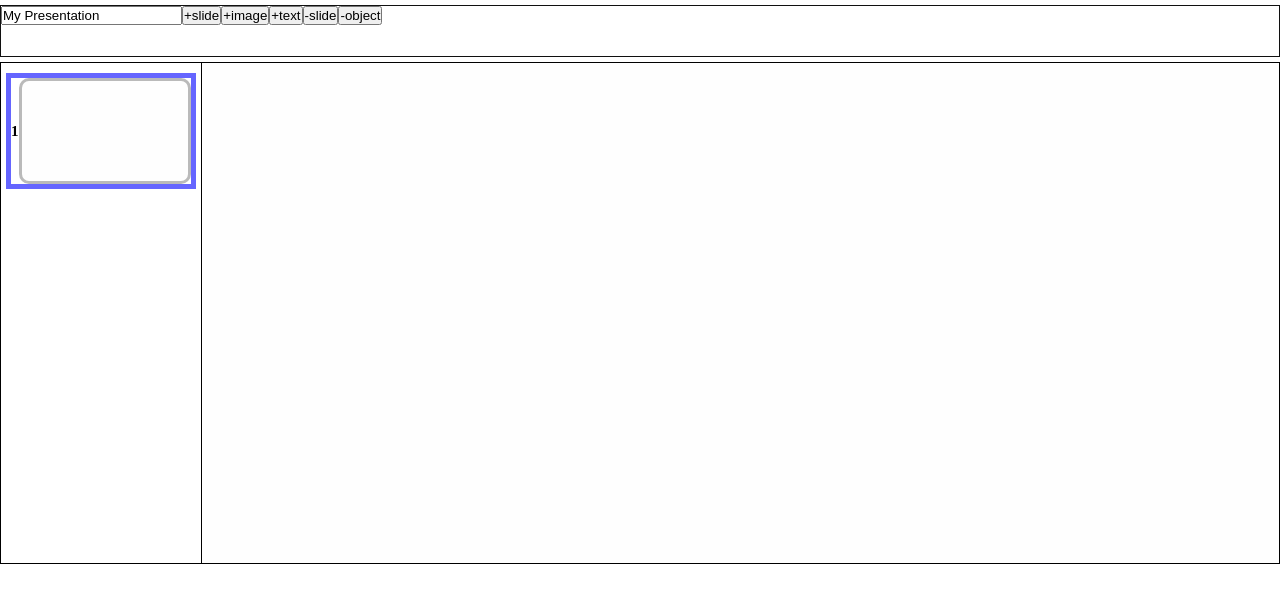
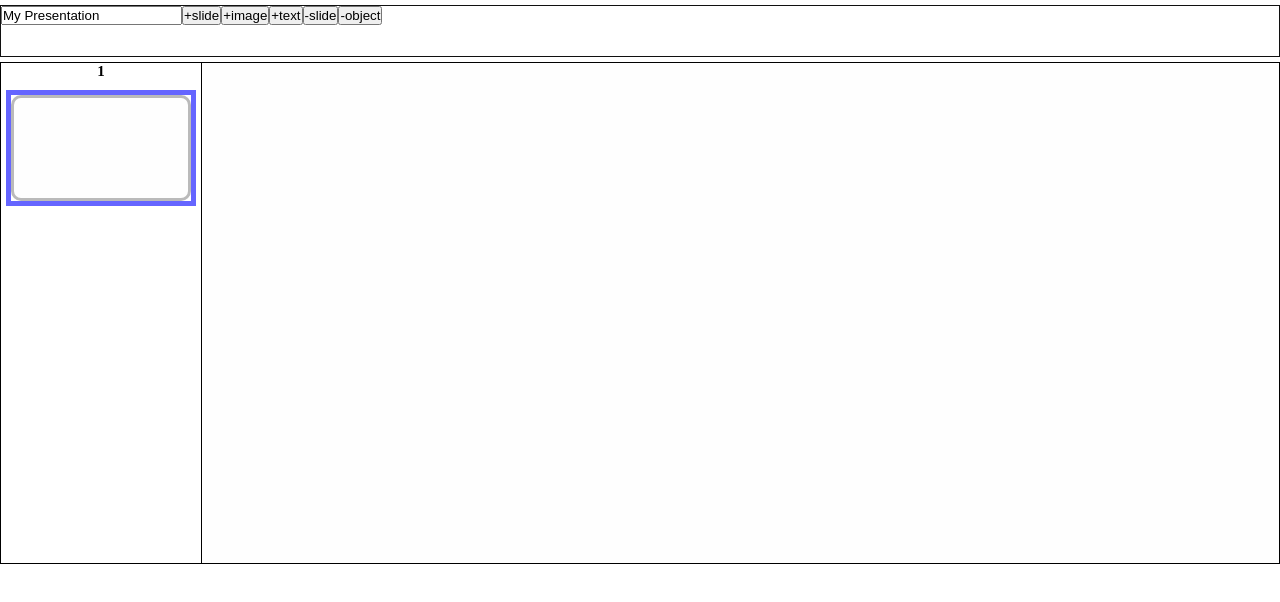
Before and after one commit to YaNeVLAD/Frontend_React, a React (Vite) app: page / in a window 1280 px wide. Shown: the top 602 px of the page. Built offline with nearby package versions, Linux system fonts and the light colour scheme.

Commit message:
Добавил функцию глубокого копирования. Доработал существующие функции. Переделал отображение превью слайда

```diff
--- /dev/null
+++ b/src/storage/deepCopy.ts
@@ -0,0 +1,18 @@
+/* eslint-disable @typescript-eslint/no-explicit-any */
+function deepCopy<T>(obj: T): T {
+    if (obj === null || typeof obj !== 'object') {
+        return obj
+    }
+
+    const result: any = Array.isArray(obj) ? [] : {}
+
+    for (const key in obj) {
+        if (Object.prototype.hasOwnProperty.call(obj, key)) {
+            result[key] = deepCopy(obj[key])
+        }
+    }
+
+    return result
+}
+
+export { deepCopy }
--- a/src/storage/functions.ts
+++ b/src/storage/functions.ts
@@ -1,6 +1,7 @@
 import { BASE_IMAGE } from "../common/BaseImage"
 import { BASE_TEXT_AREA } from "../common/BaseTextArea"
 import { EMPTY_SLIDE } from "../common/EmptySlide"
+import { deepCopy } from "./deepCopy"
 import { type ImageSrc, type PresentationType, type SlideType, type TextAreaType, type SolidColor, type GradientColor, type GlobalSelectionType, ImageType, SlideObjectType } from "./types"
 
 function changePresentationTitle(presentation: PresentationType, { title }: { title: string }): PresentationType {
@@ -91,61 +92,45 @@ function moveSlide(slideFrom: SlideType, slideTo: SlideType, presentation: Prese
     }
 }
 
-function changeSlideBackground(slide: SlideType, newBackground: SolidColor | GradientColor | ImageSrc, selection: GlobalSelectionType): SlideType {
-    if (selection.selectedSlide != slide) {
-        throw new Error('Can\'t change background of slide that isn\'t selected')
-    }
+function changeSlideBackground(presentation: PresentationType, { background }: { background: ImageSrc | SolidColor | GradientColor }): PresentationType {
+    const presentationCopy: PresentationType = deepCopy(presentation)
+
+
 
     return {
-        ...slide,
-        background: newBackground
+        ...presentation
     }
 }
 
 function addObject(presentation: PresentationType, { type }: { type: 'imageObj' | 'textObj' }): PresentationType {
-    const presentationCopy = {
-        ...presentation,
-        slides: [...presentation.slides],
-        selection: { ...presentation.selection }
+    const presentationCopy: PresentationType = deepCopy(presentation)
+
+    const selectedSlide = presentationCopy.slides.find(slide => slide.id === presentationCopy.selection.selectedSlide.id)
+
+    if (selectedSlide == undefined) return presentation
+
+    let newObject
+    if (type === 'imageObj') {
+        newObject = deepCopy(BASE_IMAGE)
+    } else {
+        newObject = deepCopy(BASE_TEXT_AREA)
     }
+    newObject.id = uuid()
 
-    if (type == 'imageObj') {
-        const image = {
-            ...BASE_IMAGE,
-            id: uuid(),
-        }
-        presentationCopy.selection.selectedSlide.objects.push(image)
-    } else {
-        const textArea = {
-            ...BASE_TEXT_AREA,
-            id: uuid(),
-        }
-        presentationCopy.selection.selectedSlide.objects.push(textArea)
-    }
+    selectedSlide.objects.push(newObject)
 
     return {
-        ...presentationCopy
+        ...presentationCopy,
+        selection: {
+            selectedSlide: selectedSlide
+        },
     }
 }
 
 function deleteObject(presentation: PresentationType): PresentationType {
     if (presentation.selection.selectedObject == undefined) return presentation
 
-    const presentationCopy: PresentationType = {
-        ...presentation,
-        slides: presentation.slides.map((slide) => ({
-            ...slide,
-            objects: slide.objects.map((obj) => ({ ...obj }))
-        }
-        )),
-        selection: {
-            ...presentation.selection,
-            selectedSlide: { ...presentation.selection.selectedSlide },
-            selectedObject: presentation.selection.selectedObject
-                ? { ...presentation.selection.selectedObject }
-                : undefined,
-        },
-    }
+    const presentationCopy: PresentationType = deepCopy(presentation)
 
     const selectedSlide = presentationCopy.slides.find((slide) => {
         if (slide.id == presentationCopy.selection.selectedSlide.id) return slide
--- a/src/views/slideCollection/SlideCollection.module.css
+++ b/src/views/slideCollection/SlideCollection.module.css
@@ -10,6 +10,7 @@
 
 .slideCollectionItemTitle {
     font-size: 15px;
+    text-align: center;
 }
 
 .slideCollectionItemDiv {
--- a/src/views/slideCollection/SlideCollection.tsx
+++ b/src/views/slideCollection/SlideCollection.tsx
@@ -16,20 +16,19 @@ function SlideCollection(slideCollectionProps: SlideCollectionProps) {
         <div className={style.slideCollection}>
             {
                 slideCollectionProps.slides.map(slide =>
-                    <div
-                        key={slide.id}
-                        className={style.slideCollectionItemDiv}
-                        style={slideCollectionProps.selectedSlideId == slide.id ? selectedSlideStyle : {}}>
-
+                    <div>
                         <h3 className={style.slideCollectionItemTitle}>
                             {slideCollectionProps.slides.indexOf(slide) + 1}
                         </h3>
-
-                        <SlidePreview
+                        <div
                             key={slide.id}
-                            id={slide.id}
-                            background={slide.background} />
-
+                            className={style.slideCollectionItemDiv}
+                            style={slideCollectionProps.selectedSlideId == slide.id ? selectedSlideStyle : {}}>
+                            <SlidePreview
+                                key={slide.id}
+                                id={slide.id}
+                                background={slide.background} />
+                        </div>
                     </div>
                 )
             }
```
